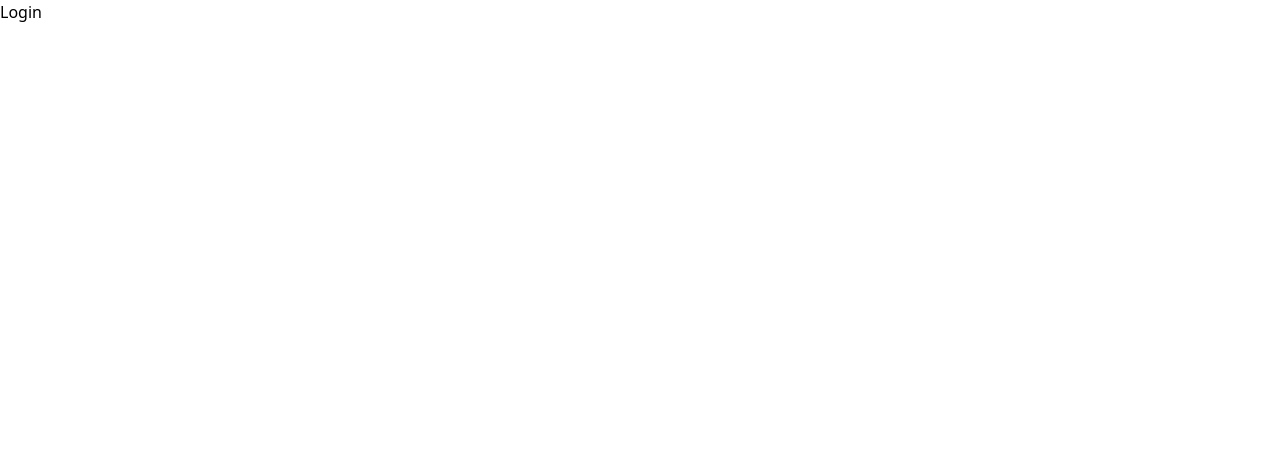
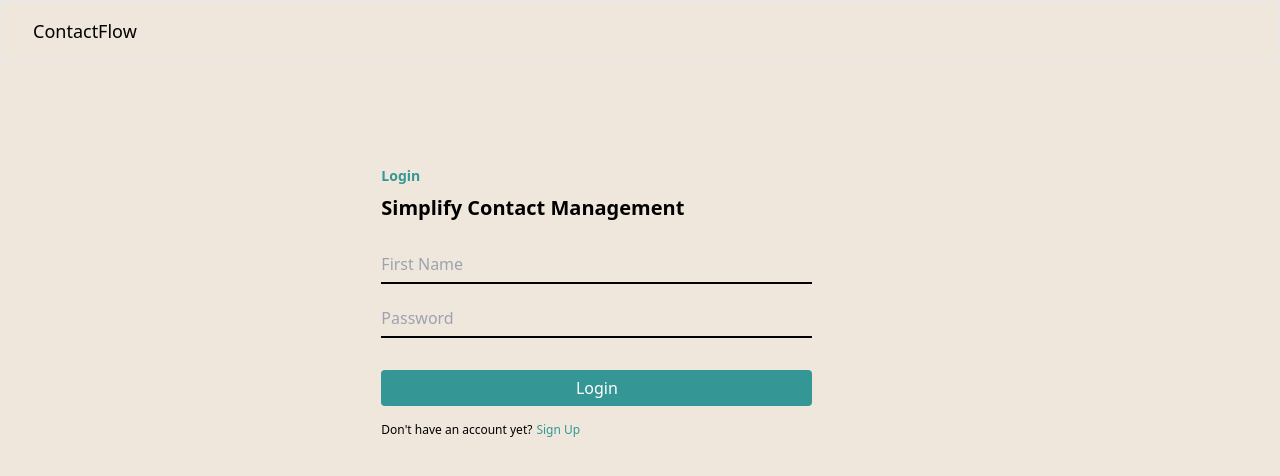
Before and after one commit to minhal15/mohamed-assessment, a React (Create React App) app: page /login in a window 1280 px wide. Shown: the top 476 px of the page. Built offline with nearby package versions, Linux system fonts and the light colour scheme.

Commit message:
Login design done, implement functionality next

```diff
--- a/src/App.js
+++ b/src/App.js
@@ -1,5 +1,6 @@
 import Login from "./components/Login.jsx";
 import Signup from "./components/Signup.jsx";
+import Dashboard from "./components/Dashboard.jsx";
 import { BrowserRouter, Routes, Route } from "react-router-dom";
 
 function App() {
@@ -8,6 +9,7 @@ function App() {
       <Routes>
         <Route path="/" element={<Signup />} />
         <Route path="login" element={<Login />} />
+        <Route path="dashboard" element={<Dashboard />} />
       </Routes>
     </BrowserRouter>
   );
--- /dev/null
+++ b/src/components/Dashboard.jsx
@@ -0,0 +1,9 @@
+import React from 'react'
+
+const Dashboard = () => {
+  return (
+    <div>Dashboard</div>
+  )
+}
+
+export default Dashboard
--- a/src/components/Login.jsx
+++ b/src/components/Login.jsx
@@ -1,9 +1,59 @@
-import React from 'react'
+import React, { useState } from "react";
+import Navbar from "./Navbar";
+import { Link , useNavigate } from "react-router-dom";
 
 const Login = () => {
+  const navigate = useNavigate();
+
+  const handleFirstNameChange = (event) => {
+
+  };
+
+  const handlePasswordChange = (event) => {
+
+  };
+
+  const handleSubmit = (event) => {
+
+  };
+
   return (
-    <div>Login</div>
-  )
-}
+    <>
+      <div className="h-screen w-screen bg-[#F0E7DC]">
+        <Navbar />
+        <div className="flex justify-center items-center mt-10 h-5/6">
+          <div className="w-5/12 h-5/6  px-2 py-2 ">
+            <h3 className="font-semibold text-sm text-[#349795]">Login</h3>
+            <h2 className="font-bold text-xl mt-2 ">
+              Simplify Contact Management
+            </h2>
+            <form onSubmit={handleSubmit}>
+        <input
+          className="bg-[#F0E7DC] mt-6 py-1.5 w-5/6 border-b-2 border-black"
+          type="text"
+          placeholder="First Name"
+        />
 
-export default Login
+        <input
+          className="bg-[#F0E7DC] mt-4 py-1.5 w-5/6 border-b-2 border-black"
+          type="password"
+          placeholder="Password"
+        />
+        <button className="w-5/6 bg-[#349795] rounded mt-8 py-1.5 text-white" type="submit">
+          Login
+        </button>
+      </form>
+            <div className="flex text-xs mt-4">
+              <p>Don't have an account yet?</p>
+              <Link to={"/"} className="text-[#349795] ml-1">
+                Sign Up{" "}
+              </Link>
+            </div>
+          </div>
+        </div>
+      </div>
+    </>
+  );
+};
+
+export default Login;
```
